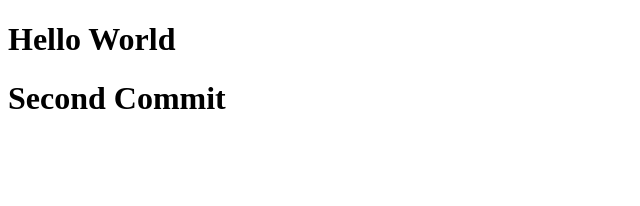
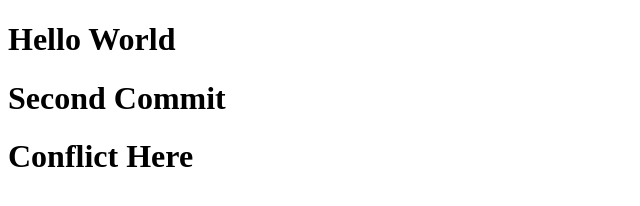
Before and after one commit to kahi1116/github_vn, a plain HTML site: page index.html in a window 1280 px wide. Shown: the whole page, without its empty margins (0-640 px from the left). Drawn offline with Linux system fonts and the light colour scheme.

Commit message:
create conflict

```diff
--- a/index.html
+++ b/index.html
@@ -9,5 +9,6 @@
 <body>
     <h1>Hello World</h1>
     <h1>Second Commit</h1>
+    <h1>Conflict Here</h1>
 </body>
 </html>
```
